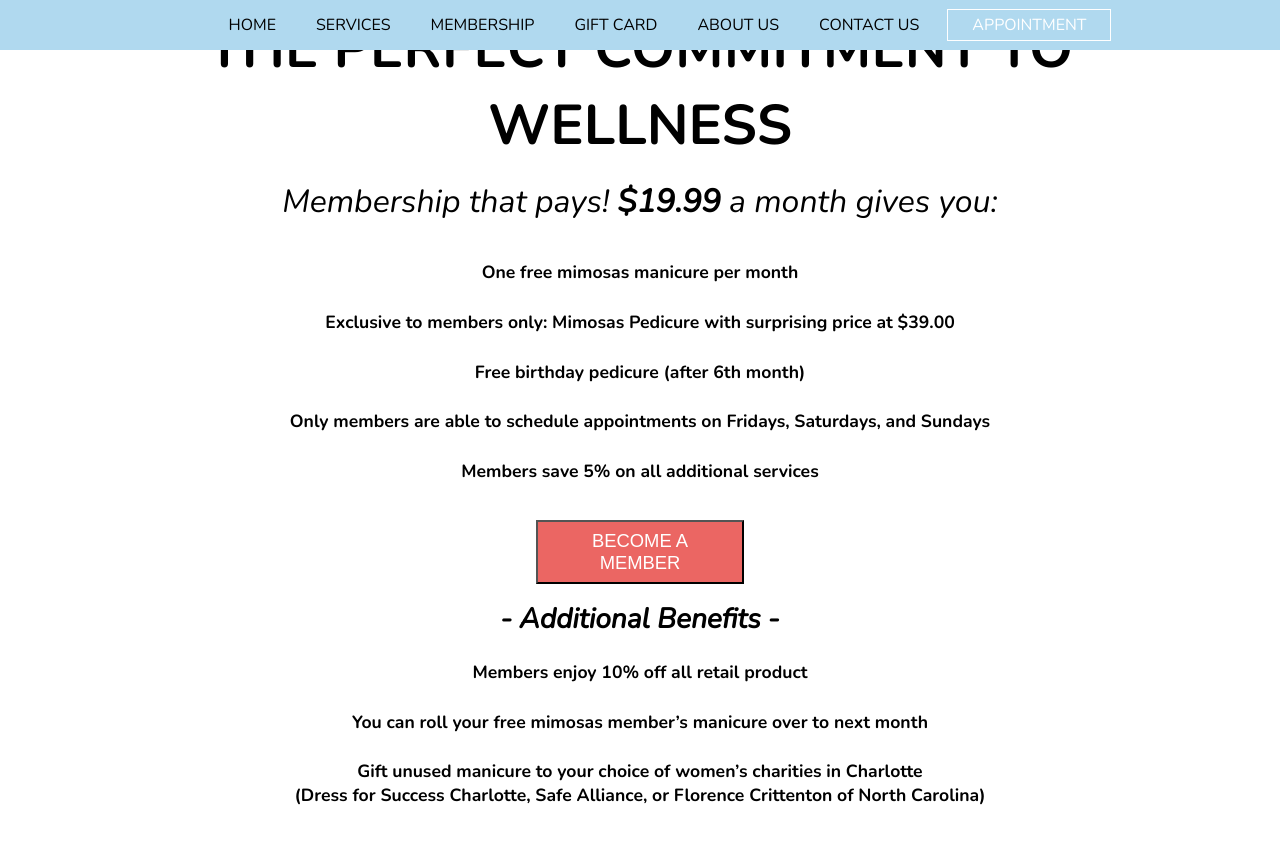
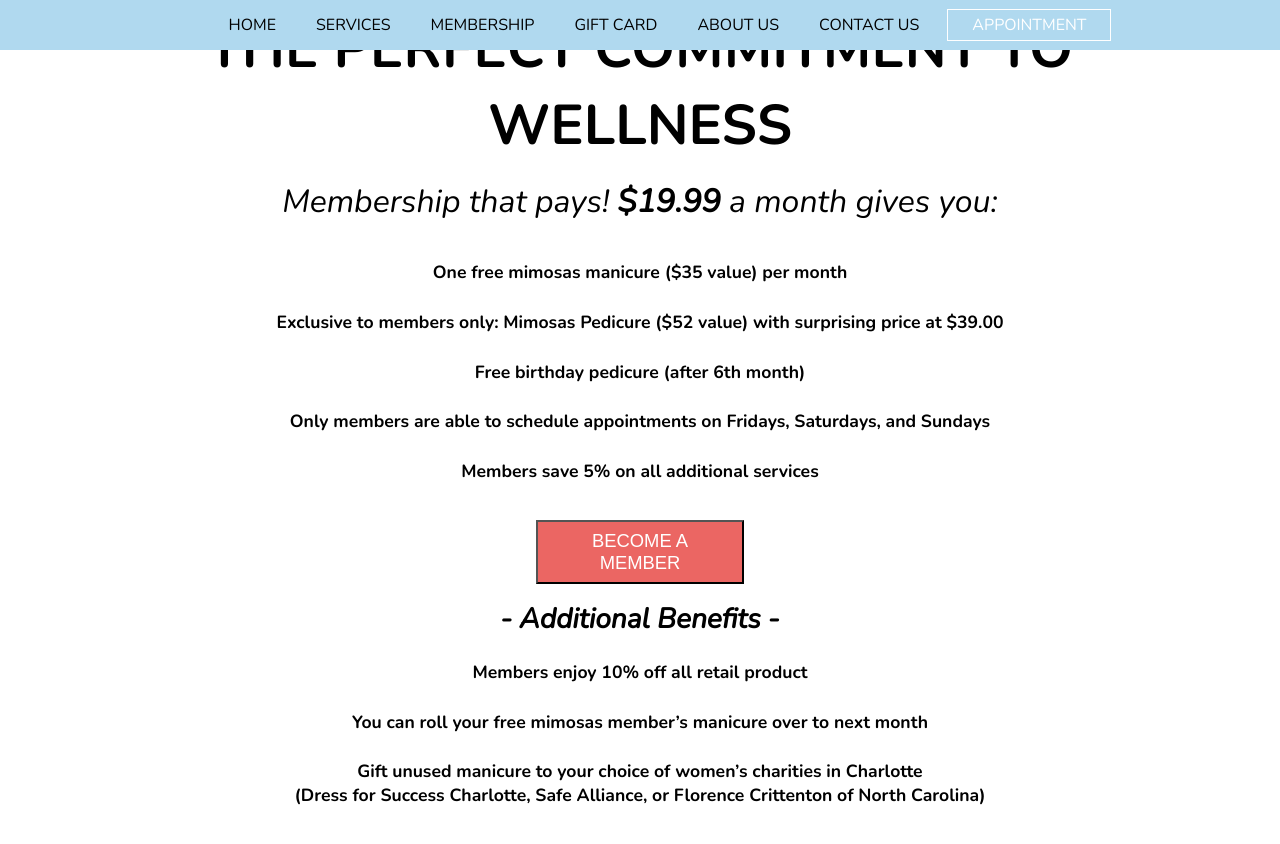
Before and after one commit to mimosasnailbar/mimosas, a Jekyll site: the page built from membership.html, in a window 1280 px wide and 900 px high, scrolled down 1056 px. Shown: the top 844 px of the window. Built offline with Jekyll 4.4.1, drawn with Linux system fonts in a browser that asks for light colours; nearby versions of some CDN libraries.

Commit message:
Updated 'membership.html' via CloudCannon

```diff
--- a/membership.html
+++ b/membership.html
@@ -14,10 +14,10 @@ layout: default
 	</p>
 	<div class="membership__offers">
 		<p class="editable">
-			One free mimosas manicure per month
+			One free mimosas manicure ($35 value) per month
 		</p>
 		<p class="editable">
-			Exclusive to members only: Mimosas Pedicure with surprising price at
+			Exclusive to members only: Mimosas Pedicure ($52 value) with surprising price at
 			$39.00
 		</p>
 		<p class="editable">Free birthday pedicure (after 6th month)</p>
```
